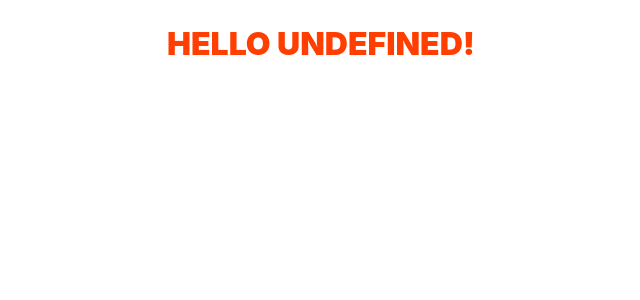
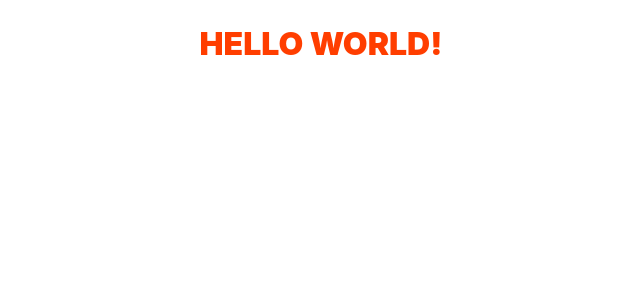
Before and after one commit to Pongchi/Fantasia-in-Arena, a Svelte app in the folder frontend/: page / in a window 1280 px wide. Shown: the top 300 px of the page, without its empty margins (319-959 px from the left). Built offline with nearby package versions, Linux system fonts and the light colour scheme.

Commit message:
error fix

```diff
--- a/frontend/src/App.svelte
+++ b/frontend/src/App.svelte
@@ -1,5 +1,5 @@
 <script lang="ts">
-  let name: string;
+  export let name: string = '';
 </script>
 
 <main>
--- a/frontend/src/main.ts
+++ b/frontend/src/main.ts
@@ -3,7 +3,7 @@ import App from './App.svelte';
 const app = new App({
 	target: document.body,
 	props: {
-		name: 'world'
+		name: 'world' as string,
 	}
 });
 
```
